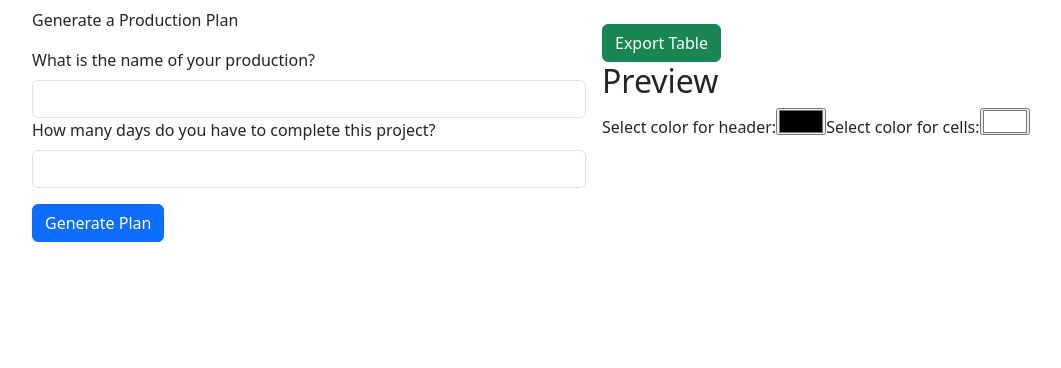
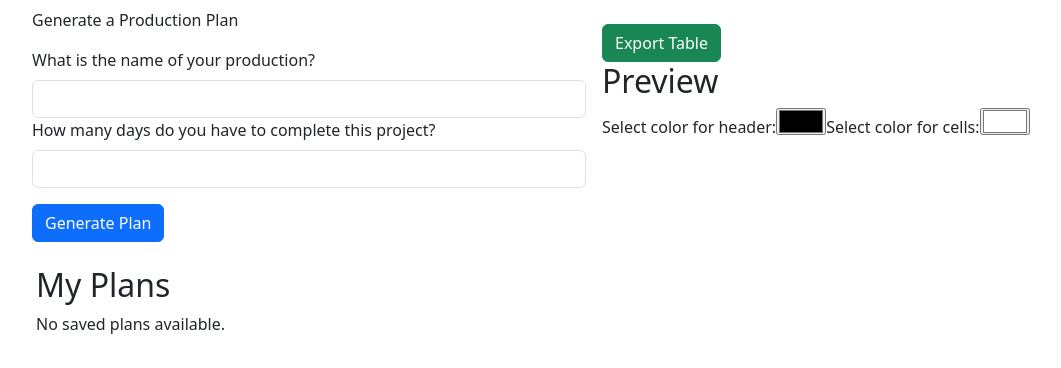
Before and after one commit to Abby-Dennin/Animation-Production-Plan-Generator, a React (Vite) app in the folder frontend/: page / in a window 1280 px wide. Shown: the top 368 px of the page, without its empty margins (46-1107 px from the left). Built offline with nearby package versions, Linux system fonts and the light colour scheme; the HTML template or start-up script is replaced by a standard one.

Commit message:
able to add to list of saved plans

```diff
--- a/frontend/src/App.tsx
+++ b/frontend/src/App.tsx
@@ -1,9 +1,11 @@
 import PlanningForm from "./components/PlanningForm";
+import SavedPlans from "./components/SavedPlans";
+import ParentComponent from "./components/ParentComponent";
 
 function App() {
   return (
     <div>
-      <PlanningForm />
+      <ParentComponent />
     </div>
   );
 }
--- /dev/null
+++ b/frontend/src/components/ParentComponent.tsx
@@ -0,0 +1,21 @@
+// ParentComponent.tsx
+import React, { useState } from "react";
+import PlanningForm from "./PlanningForm";
+import SavedPlans from "./SavedPlans";
+
+const ParentComponent = () => {
+  const [savedPlans, setSavedPlans] = useState<any[]>([]);
+
+  const onSavePlan = (plan: any) => {
+    setSavedPlans([...savedPlans, plan]);
+  };
+
+  return (
+    <div>
+      <PlanningForm onSavePlan={onSavePlan} />
+      <SavedPlans savedPlans={savedPlans} />
+    </div>
+  );
+};
+
+export default ParentComponent;
--- a/frontend/src/components/PlanningForm.tsx
+++ b/frontend/src/components/PlanningForm.tsx
@@ -8,6 +8,10 @@ import {
 } from "../services/backend-service";
 
 import Papa from "papaparse";
+
+interface Props {
+    onSavePlan: (plan: any) => void; // Define the onSavePlan prop
+}
 
 const schema = z.object({
   planName: z.string(),
@@ -28,7 +32,7 @@ const formatString = (
     );
 }
 
-const PlanningForm = () => {
+const PlanningForm = ({ onSavePlan }: Props) => {
 
     const {
         register,
@@ -55,7 +59,12 @@ const PlanningForm = () => {
     // default color for other cell colors
     const [cellColor, setCellColor] = useState("#ffffff");
 
+    // has form been submitted (default is false when application launched)
     const [formSubmitted, setFormSubmitted] = useState(false);
+
+    const [savedPlans, setSavedPlans] = useState([]);
+
+    const [planName, setPlanName] = useState(""); // State variable to store the plan name
 
     const onSubmit = (data: FieldValues) => {
         console.log(data);
@@ -97,6 +106,7 @@ const PlanningForm = () => {
                   });
                 setIsLoading(false);
                 setFormSubmitted(true);
+                setPlanName(data.planName);
             })
             .catch((err) => {
                 setError(err.message);
@@ -146,6 +156,17 @@ const PlanningForm = () => {
             alert("Your browser does not support downloading files.");
         }
     };
+
+    const handleSavePlan = () => {
+        // Add the current plan to the list of saved plans
+        console.log("trying to save");
+        console.log(planName);
+        const newPlan = {
+          planName: planName,
+          data: values,
+        };
+        onSavePlan(newPlan); // Call the onSavePlan prop to save the plan
+      };
 
     return (
         <div className="container">
@@ -278,8 +299,18 @@ const PlanningForm = () => {
                             </tbody>
                     </table>
                 </div>
+                {formSubmitted && (
+                <div className="mw-45 p-2 col">
+                    {/* Render the table and save plan button */}
+                    <button className="btn btn-primary" onClick={handleSavePlan}>
+                    Save Plan
+                    </button>
+                </div>
+                )}
+                </div>
 
-            </div>
+
+
         </div>
         </div>
     );
--- /dev/null
+++ b/frontend/src/components/SavedPlans.tsx
@@ -0,0 +1,27 @@
+import React from "react";
+
+interface Props {
+  savedPlans?: any[]; // Array of saved plans
+}
+
+const SavedPlans: React.FC<Props> = ({ savedPlans = [] }) => {
+  return (
+    <div className="container">
+      <h2>My Plans</h2>
+      {savedPlans.length === 0 ? (
+        <p>No saved plans available.</p>
+      ) : (
+        <ul>
+          {savedPlans.map((plan, index) => (
+            <li key={index}>
+              {/* Render plan title as a button */}
+              <button className="btn btn-primary mb-3" onClick={() => handleButtonClick(plan)}>{plan.planName}</button>
+            </li>
+          ))}
+        </ul>
+      )}
+    </div>
+  );
+};
+
+export default SavedPlans;
```
